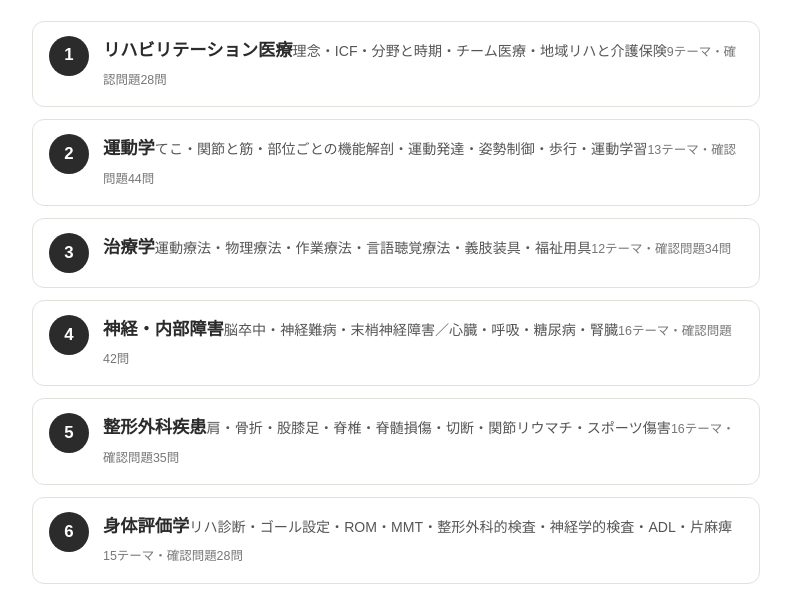
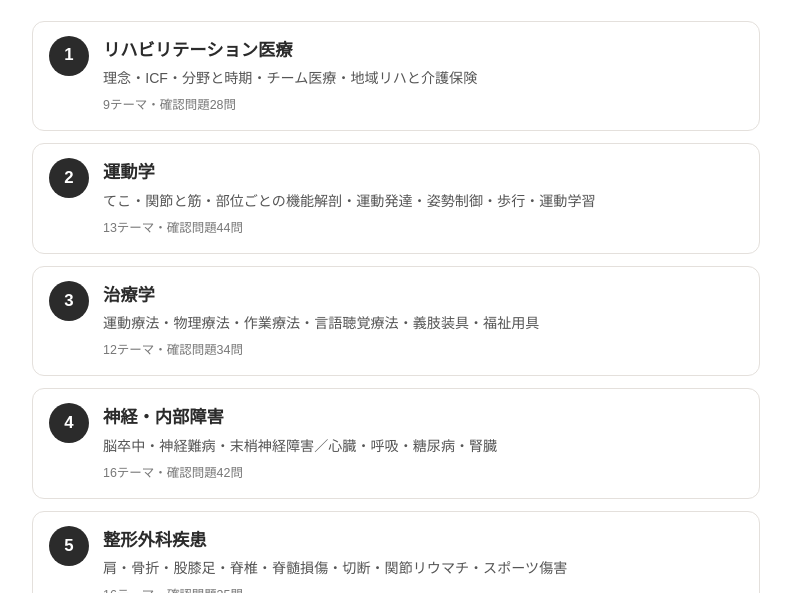
Before and after one commit to lionemikosan-sketch/reha-digital-text, a plain HTML site: page index.html in a window 1280 px wide. Shown: the part 147-740 px from the top of the page, without its empty margins (244-1035 px from the left). Drawn offline with Linux system fonts and the light colour scheme.

Commit message:
表紙のカードで題名と説明を別の行に表示
Co-Authored-By: Claude Opus 5.5 <noreply@anthropic.com>

```diff
--- a/index.html
+++ b/index.html
@@ -19,6 +19,7 @@ ul{list-style:none;margin:0;padding:0;display:grid;gap:12px}
 a.book{display:flex;gap:14px;align-items:flex-start;text-decoration:none;color:inherit;border:1px solid var(--line);border-radius:12px;padding:14px 16px;background:#fff;transition:border-color .15s,background .15s}
 a.book:hover,a.book:focus-visible{border-color:var(--acc);background:var(--accbg);outline:none}
 .no{flex:none;width:40px;height:40px;border-radius:50%;background:var(--ink);color:#fff;font-weight:800;display:grid;place-items:center;font-size:1.05rem}
+.t,.d,.m{display:block}
 .t{font-weight:800;font-size:1.08rem}
 .d{color:var(--ink2);font-size:.88rem;margin-top:2px}
 .m{color:var(--muted);font-size:.78rem;margin-top:4px}
```
